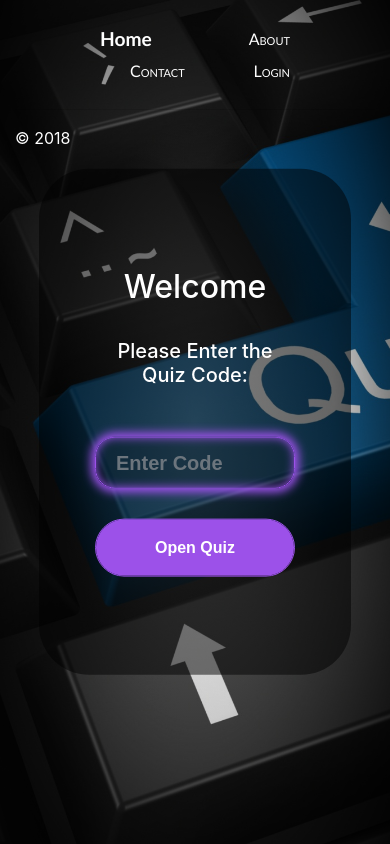
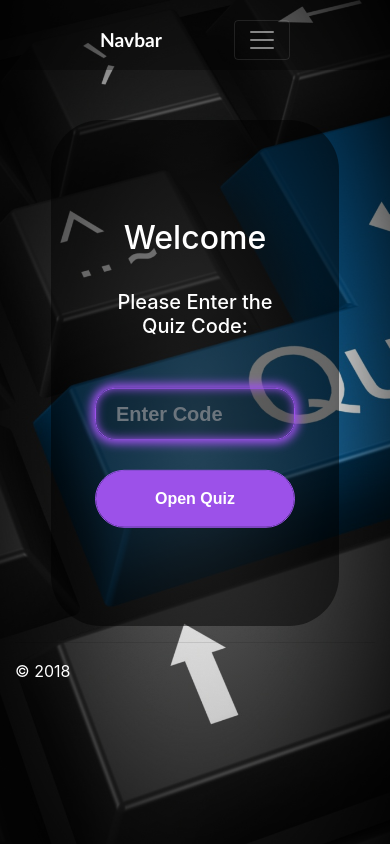
Before and after one commit to Nisheshg5/Quiz-WebApp-With-Flask-Python, a Flask app: page / in a window 390 px wide. Run offline with Flask 2, Linux system fonts and the light colour scheme; some libraries are stand-ins or nearby versions.

Commit message:
Added responsive top nav

```diff
--- a/static/css/site.css
+++ b/static/css/site.css
@@ -1,7 +1,7 @@
-*
-{
+* {
     color: #fff;
 }
+
 body {
     background-image: url("/static/images/quiz-2137664.jpg");
     background-repeat: no-repeat;
@@ -46,11 +46,11 @@ body::before {
     width: 30%;
     min-height: 60vh;
     padding: 100px;
-    position: absolute;
-    top: 50%;
-    left: 50%;
-    -ms-transform: translate(-50%, -50%);
-    transform: translate(-50%, -50%);
+    position: relative;
+    margin-top: 50px;
+    /* left: 50%; */
+    /* -ms-transform: translate(-50%, -50%); */
+    /* transform: translate(-50%, -50%); */
     background-color: rgba(0, 0, 0, 0.5);
     border-radius: 50px;
     text-align: center;
@@ -118,11 +118,15 @@ body::before {
 }
 
 .navbar {
-    background-color: transparent;
+    background-color: rgba(0, 0, 0, 0.3);
     font-size: 1em;
     font-family: 'Trebuchet MS', 'Lucida Sans Unicode', 'Lucida Grande', 'Lucida Sans', Arial, sans-serif;
     color: white;
     padding: 20px 100px 10px 100px;
+}
+
+.navbar-dark .navbar-nav .nav-link {
+    color: #fff;
 }
 
 .navbar a {
--- a/templates/layout.html
+++ b/templates/layout.html
@@ -10,20 +10,50 @@
     <link rel="stylesheet" type="text/css" href="{{ url_for('static', filename='css/site.css')}}" />
     <link rel="stylesheet" type="text/css" href="{{ url_for('static', filename='css/form.css')}}" />
     <link rel="stylesheet" href="https://cdn.jsdelivr.net/npm/@sweetalert2/theme-dark@3/dark.css">
-
+    <link rel="stylesheet" href="https://cdnjs.cloudflare.com/ajax/libs/font-awesome/5.15.2/css/all.min.css" />
 </head>
 
 <body>
-    <div class="navbar">
-        <a href="{{ url_for('home') }}" class="navbar-brand">Home</a>
-        <a href="{{ url_for('about') }}" class="navbar-item">About</a>
-        <a href="{{ url_for('contact') }}" class="navbar-item">Contact</a>
-        {% if current_user.is_authenticated %}
-        <a href="/logout" class="navbar-item">Logout</a>
-        {% else %}
-        <a href="#loginModal" class="navbar-item" data-toggle="modal">Login</a>
-        {% endif %}
-    </div>
+    <nav class="navbar navbar-expand-lg navbar-dark " style="color:white">
+        <a class="navbar-brand" href="{{ url_for('home') }}">Navbar</a>
+        <button class="navbar-toggler" type="button" data-toggle="collapse" data-target="#navbarToggler">
+            <span class="navbar-toggler-icon"></span>
+        </button>
+
+        <div class="collapse navbar-collapse" id="navbarToggler">
+            <ul class="navbar-nav mr-auto mt-2 mt-lg-0">
+                <li class="nav-item">
+                    <a class="nav-link" href="{{ url_for('home') }}">Home</a>
+                </li>
+                <li class="nav-item">
+                    <a class="nav-link" href="{{ url_for('about') }}">About</a>
+                </li>
+                <li class="nav-item">
+                    <a class="nav-link" href="{{ url_for('contact') }}">Contact</a>
+                </li>
+            </ul>
+            <ul class="nav navbar-nav navbar-right">
+                {% if current_user.is_authenticated %}
+                <li class="nav-item">
+                    <a class="nav-link" href="{{ url_for('logout') }}">
+                        <i class="fas fa-sign-out-alt"></i> Logout
+                    </a>
+                </li>
+                {% else %}
+                <li class="nav-item">
+                    <a class="nav-link" href="#signupModal" data-dismiss="modal" data-toggle="modal">
+                        <i class="fas fa-user-plus"></i> Sign Up
+                    </a>
+                </li>
+                <li class="nav-item">
+                    <a class="nav-link" href="#loginModal" data-toggle="modal">
+                        <i class="fas fa-sign-in-alt"></i> Login
+                    </a>
+                </li>
+                {% endif %}
+            </ul>
+        </div>
+    </nav>
 
     <div class="modal fade" id="loginModal">
         <div class="modal-dialog">
```
